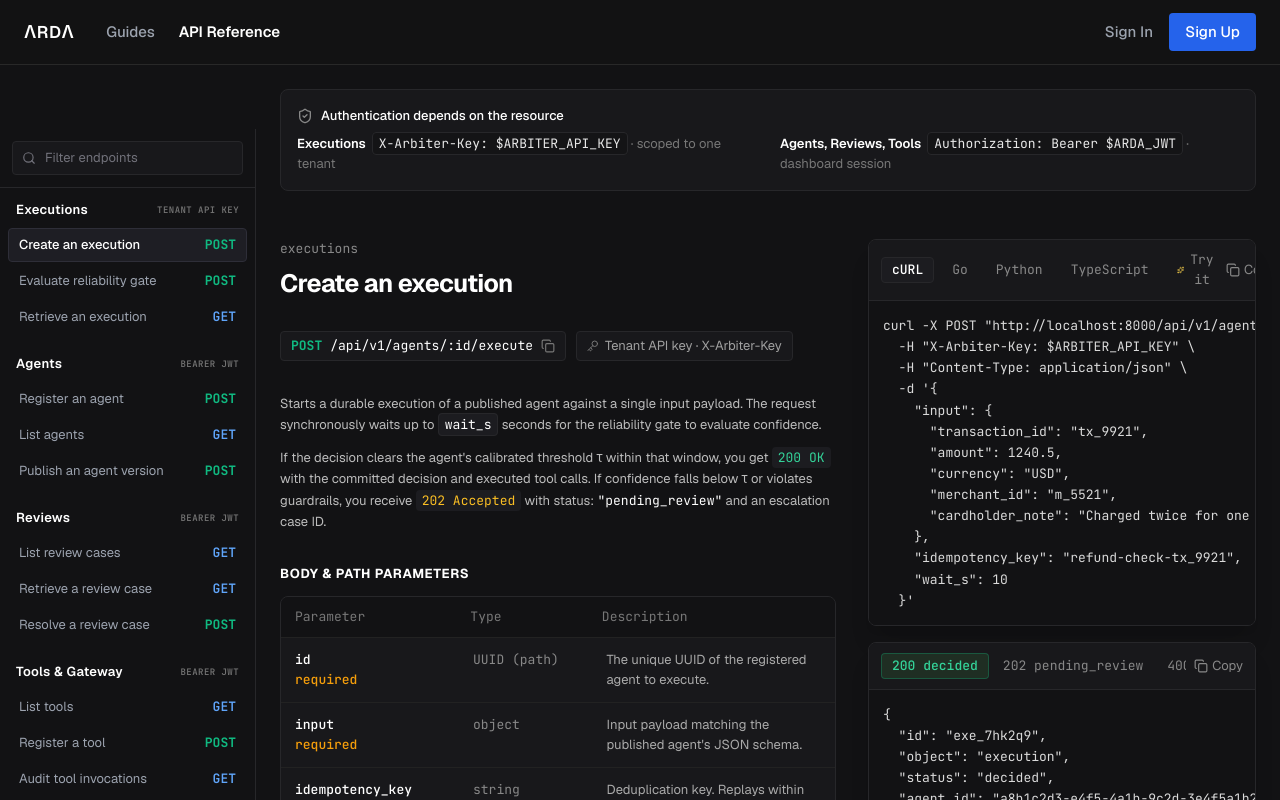
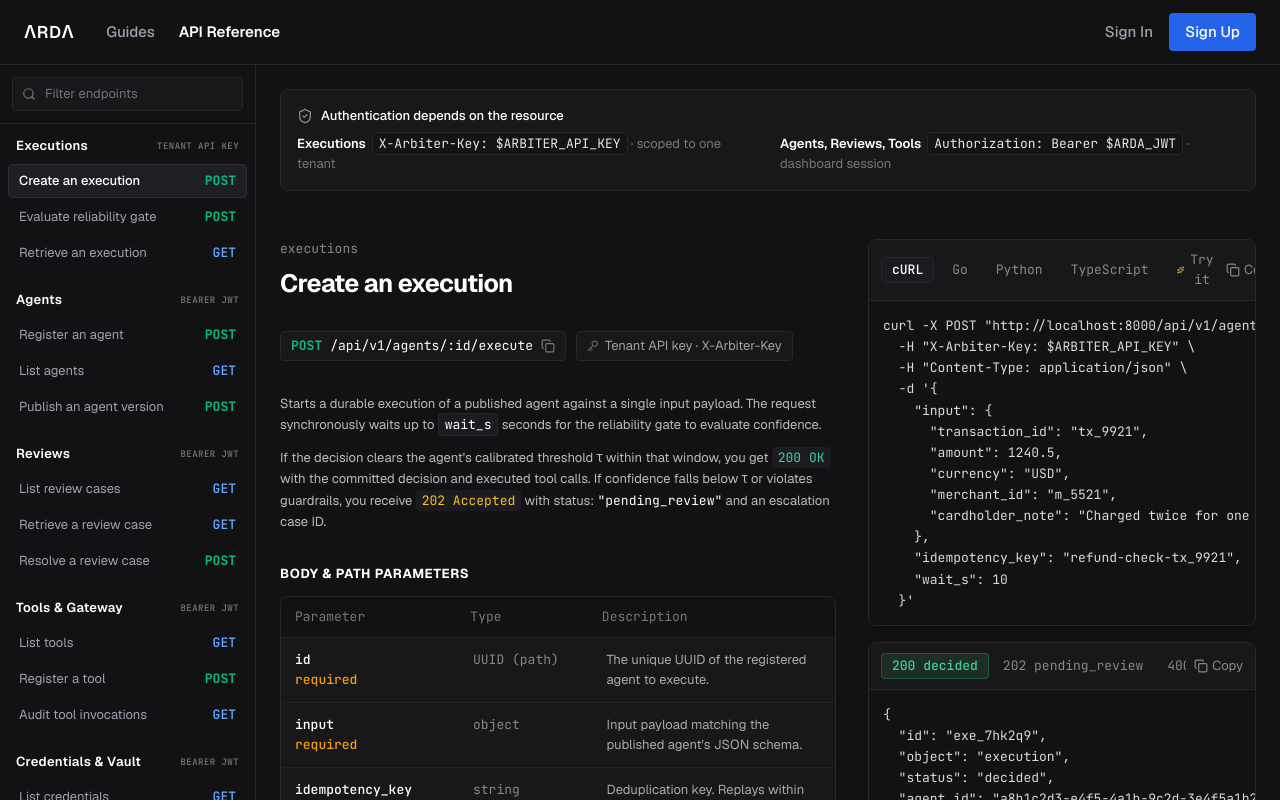
Before and after one commit to aswinsreeraj/arda-frontend, a React (Vite) app: page /docs in a window 1280 px wide. Shown: the top 800 px of the page. Built offline with nearby package versions, Linux system fonts and the light colour scheme; no server answers.

Commit message:
fix(docs): remove top gap above sidebar and fix viewport layout

```diff
--- a/src/pages/docs/DocsPage.tsx
+++ b/src/pages/docs/DocsPage.tsx
@@ -49,7 +49,7 @@ export const DocsPage: React.FC = () => {
     currentIndex < ALL_ENDPOINTS.length - 1 ? ALL_ENDPOINTS[currentIndex + 1] : undefined;
 
   return (
-    <div className="min-h-screen flex flex-col font-sans text-[var(--text-secondary)] bg-[var(--surface-canvas)] transition-colors duration-150 overflow-x-hidden">
+    <div className="h-screen flex flex-col font-sans text-[var(--text-secondary)] bg-[var(--surface-canvas)] transition-colors duration-150 overflow-hidden">
       {/* Top Application Header */}
       {isAuthenticated ? (
         <TopNav />
--- a/src/pages/docs/components/EndpointSidebar.tsx
+++ b/src/pages/docs/components/EndpointSidebar.tsx
@@ -54,7 +54,7 @@ export const EndpointSidebar: React.FC<EndpointSidebarProps> = ({
   }, [groups, filter]);
 
   return (
-    <aside className="w-64 flex-shrink-0 bg-[#121214] border-r border-[#242424] flex flex-col h-[calc(100vh-4rem)] sticky top-16 select-none">
+    <aside className="w-64 flex-shrink-0 bg-[#121214] border-r border-[#242424] flex flex-col h-full select-none">
       {/* Search Input Filter */}
       <div className="p-3 border-b border-[#242424]">
         <div className="relative flex items-center">
```
